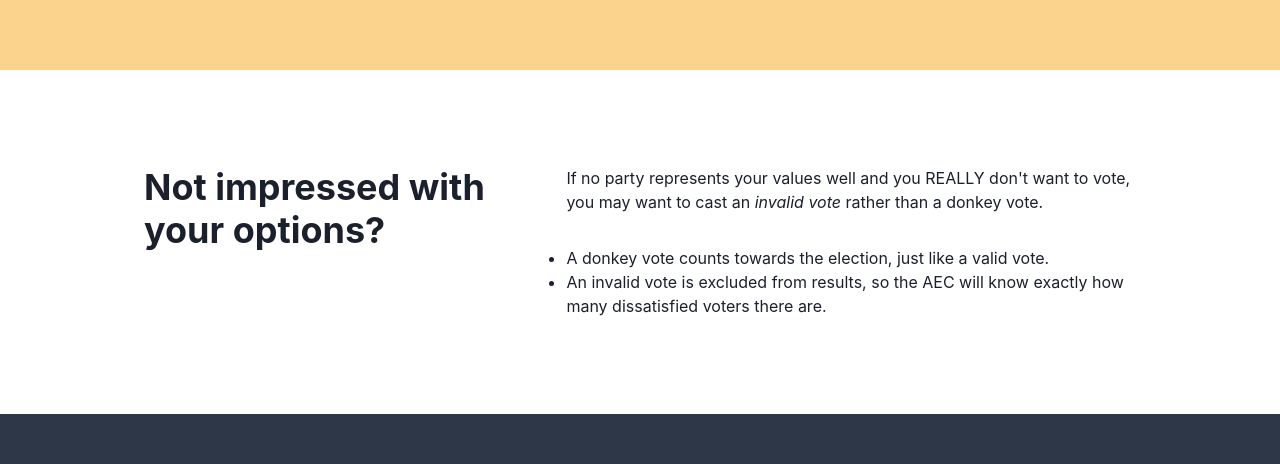
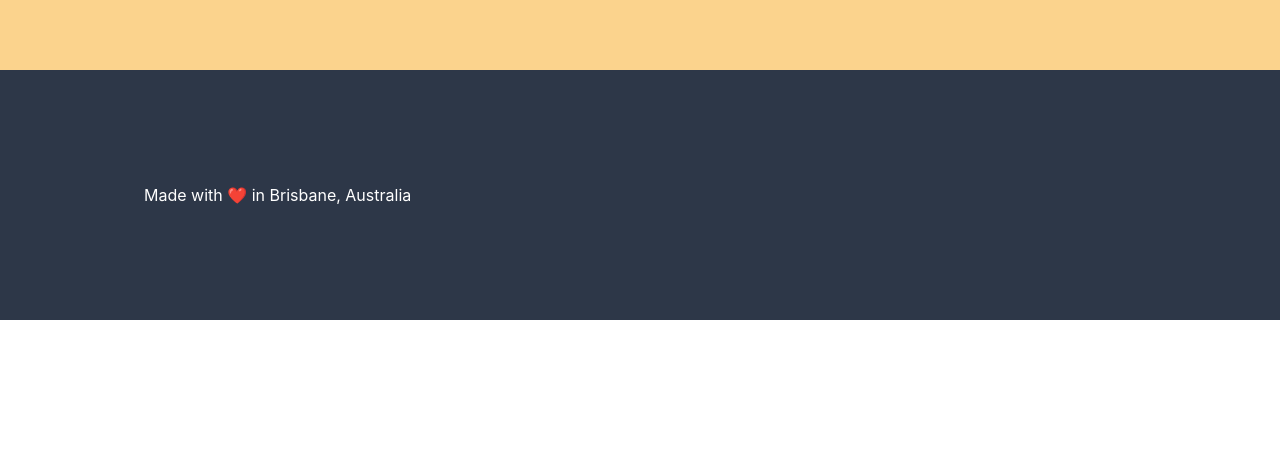
Before and after one commit to election22/election22, a Next.js app: page / in a window 1280 px wide. Shown: the part 2137-2601 px from the top of the page. After the commit the page ends 2457 px from the top, so only its background shows below. Built offline with nearby package versions, Linux system fonts and the light colour scheme; no server answers.

Commit message:
Hide donkey vote copy
This copy is unrefined and I'm unsure whether its appropriate/necessary

```diff
--- a/pages/index.tsx
+++ b/pages/index.tsx
@@ -104,7 +104,7 @@ export default function Home() {
 
       <FindPolicies />
 
-      <SideBySide
+      {/* <SideBySide
         left={
           <>
             <Heading>Not impressed with your options?</Heading>
@@ -129,7 +129,7 @@ export default function Home() {
             </UnorderedList>
           </>
         }
-      />
+      /> */}
     </MasterLayout>
   );
 }
```
